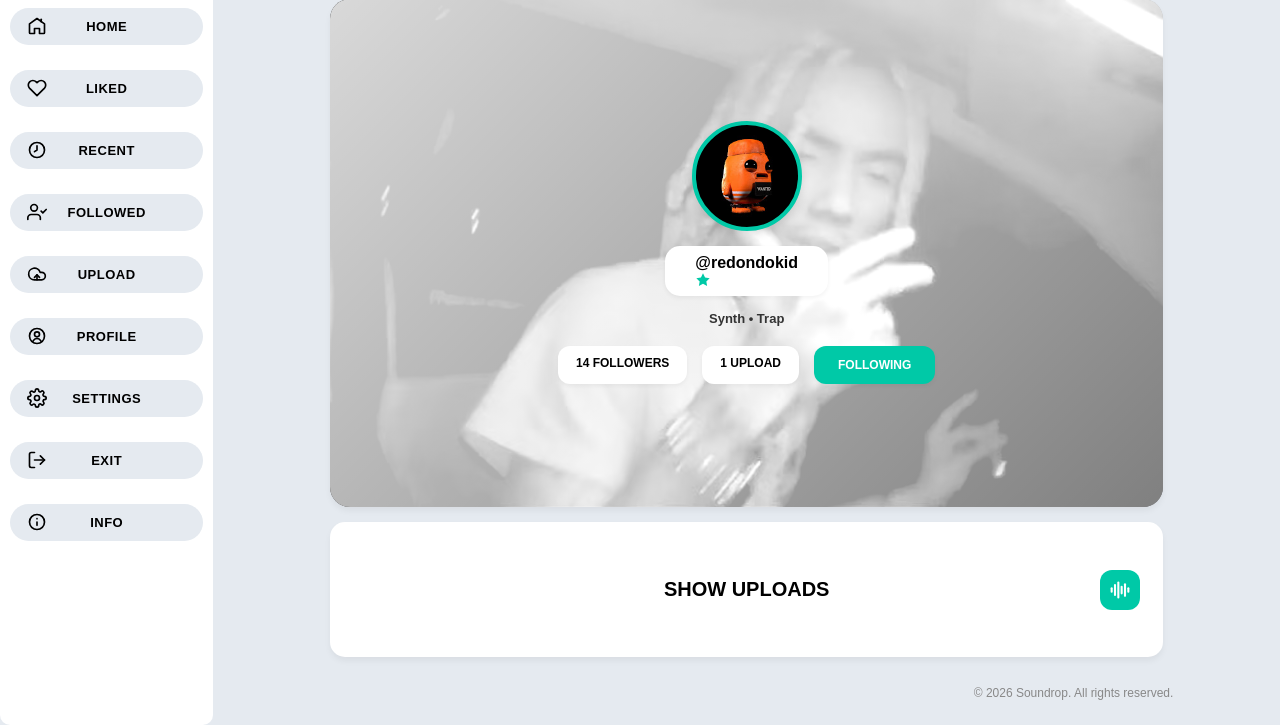
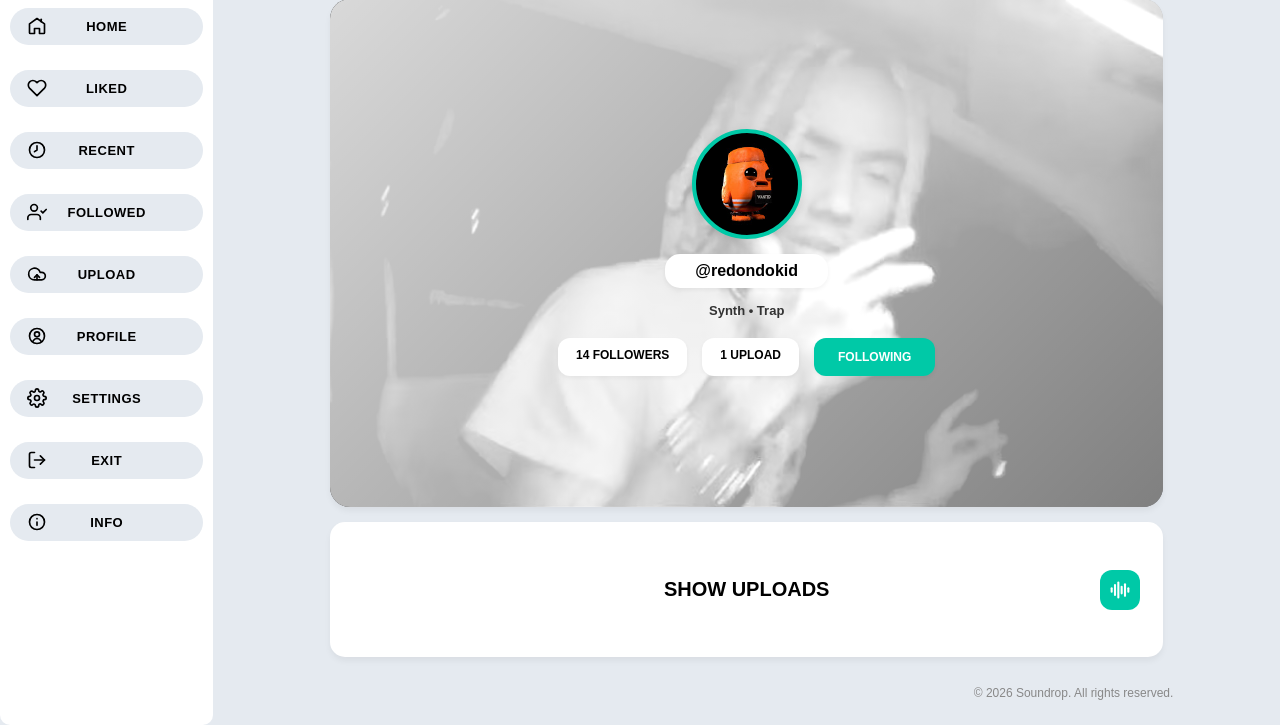
Before and after one commit to franezevel/SOUNDROP, a plain HTML site: page docs/profile_redondokid.html in a window 1280 px wide. Shown: the part 75-800 px from the top of the page. Drawn offline with Linux system fonts and the light colour scheme.

Commit message:
Update profile_redondokid.html

```diff
--- a/docs/profile_redondokid.html
+++ b/docs/profile_redondokid.html
@@ -100,11 +100,7 @@
         <main class="content-area">
             <div class="profile-main-card gradient-1">
                 <div class="profile-avatar profile1"></div>
-                <div class="profile-username-box">@redondokid
-                    <span class="verified-star">
-                        <svg width="16" height="16" viewBox="0 0 24 24" fill="currentColor" stroke="none">
-                            <polygon points="12 2 15.09 8.26 22 9.27 17 14.14 18.18 21.02 12 17.77 5.82 21.02 7 14.14 2 9.27 8.91 8.26 12 2"/>
-                        </svg></div>
+                <div class="profile-username-box">@redondokid</div>
                 <div class="profile-bio">Synth • Trap</div>
                 <div class="profile-stats-row">
                     <div class="profile-stat-pill">14 FOLLOWERS</div>
```
